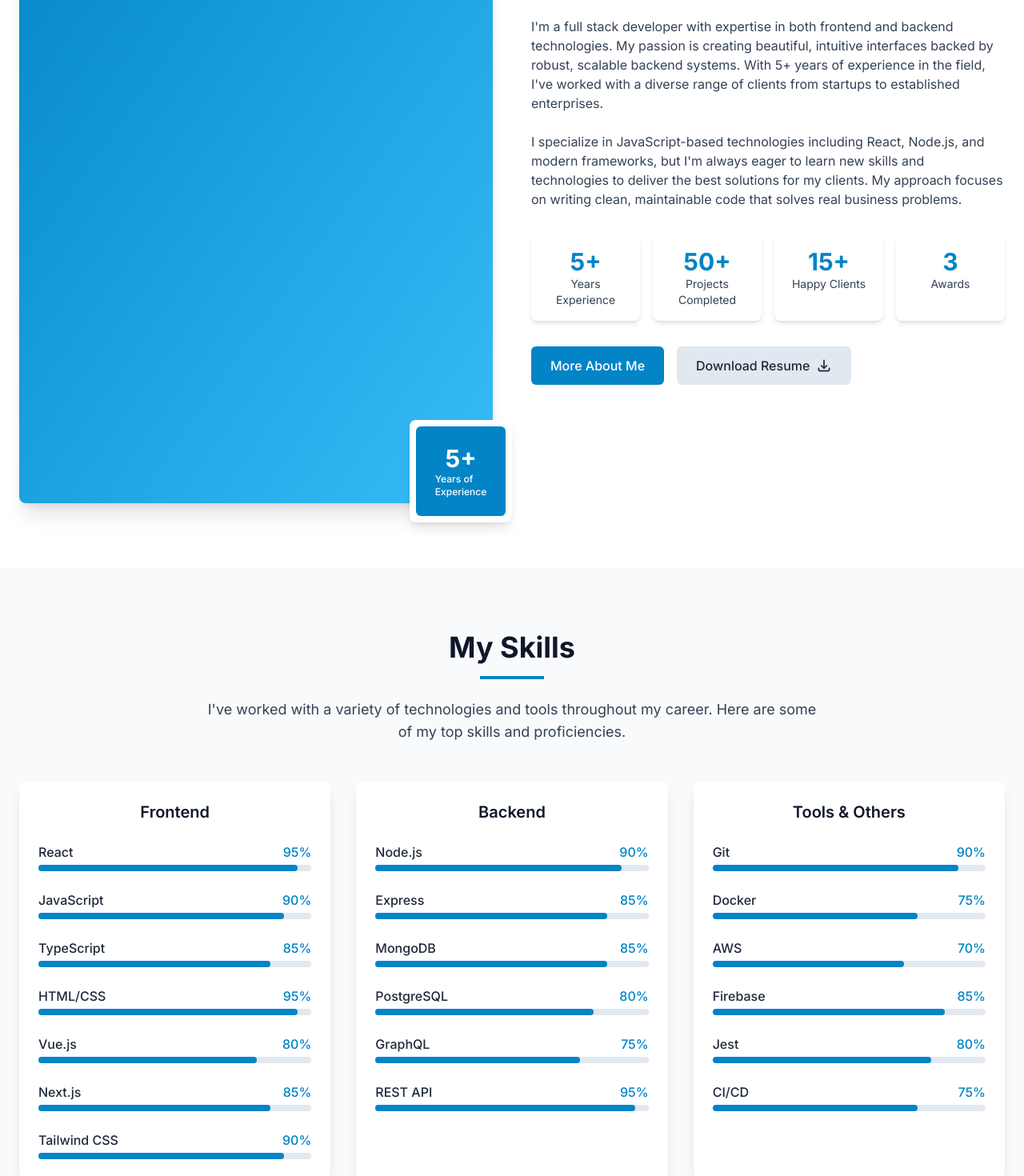
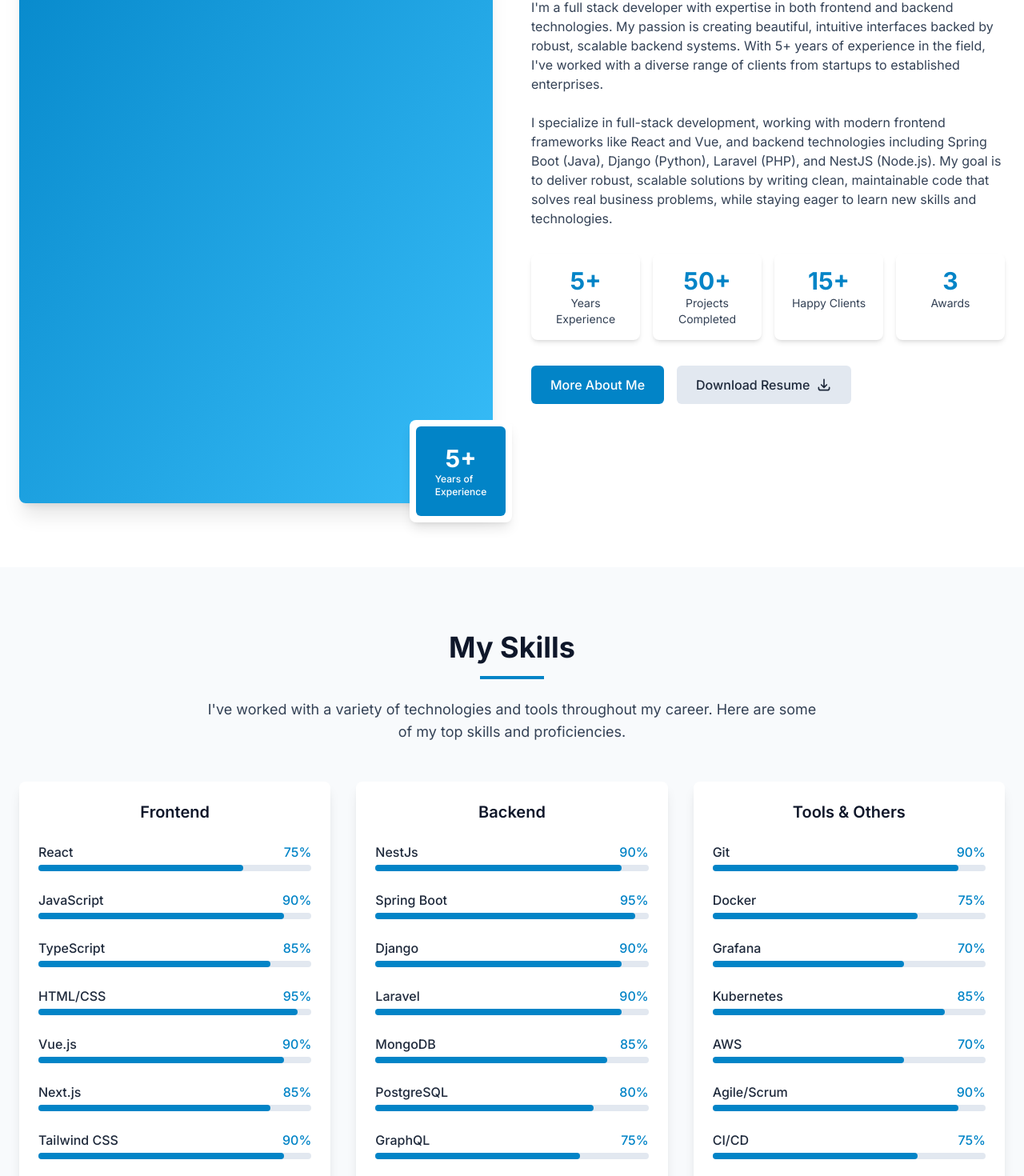
Before and after one commit to bereket-7/portfolio, a React (Vite) app: page / in a window 1280 px wide. Shown: the part 1275-2745 px from the top of the page at 80% size. Built offline with nearby package versions, Linux system fonts and the light colour scheme.

Commit message:
skill and about

```diff
--- a/src/components/sections/AboutSection.jsx
+++ b/src/components/sections/AboutSection.jsx
@@ -1,18 +1,20 @@
-import { motion } from 'framer-motion';
-import { Link } from 'react-router-dom';
+import { motion } from "framer-motion";
+import { Link } from "react-router-dom";
 
 function AboutSection() {
   const stats = [
-    { value: '5+', label: 'Years Experience' },
-    { value: '50+', label: 'Projects Completed' },
-    { value: '15+', label: 'Happy Clients' },
-    { value: '3', label: 'Awards' }
+    { value: "5+", label: "Years Experience" },
+    { value: "50+", label: "Projects Completed" },
+    { value: "15+", label: "Happy Clients" },
+    { value: "3", label: "Awards" },
   ];
 
   return (
     <div>
       <div className="text-center mb-12">
-        <h2 className="text-3xl md:text-4xl font-bold text-secondary-900 mb-4">About Me</h2>
+        <h2 className="text-3xl md:text-4xl font-bold text-secondary-900 mb-4">
+          About Me
+        </h2>
         <div className="h-1 w-20 bg-primary-600 mx-auto mb-6"></div>
         <p className="text-lg text-secondary-700 max-w-3xl mx-auto">
           Full stack developer with a passion for creating elegant, efficient,
@@ -38,7 +40,11 @@ function AboutSection() {
             <div className="absolute -bottom-6 -right-6 w-32 h-32 bg-white p-2 rounded-lg shadow-lg">
               <div className="w-full h-full bg-primary-600 rounded-md flex flex-col items-center justify-center text-white">
                 <span className="text-3xl font-bold">5+</span>
-                <span className="text-xs font-medium">Years of<br />Experience</span>
+                <span className="text-xs font-medium">
+                  Years of
+                  <br />
+                  Experience
+                </span>
               </div>
             </div>
           </div>
@@ -49,15 +55,19 @@ function AboutSection() {
             I create modern, responsive web applications and interfaces
           </h3>
           <p className="text-secondary-700 mb-6">
-            I'm a full stack developer with expertise in both frontend and backend technologies.
-            My passion is creating beautiful, intuitive interfaces backed by robust, scalable backend systems.
-            With 5+ years of experience in the field, I've worked with a diverse range of clients from startups to
-            established enterprises.
+            I'm a full stack developer with expertise in both frontend and
+            backend technologies. My passion is creating beautiful, intuitive
+            interfaces backed by robust, scalable backend systems. With 5+ years
+            of experience in the field, I've worked with a diverse range of
+            clients from startups to established enterprises.
           </p>
           <p className="text-secondary-700 mb-8">
-            I specialize in JavaScript-based technologies including React, Node.js, and modern frameworks,
-            but I'm always eager to learn new skills and technologies to deliver the best solutions for my clients.
-            My approach focuses on writing clean, maintainable code that solves real business problems.
+            I specialize in full-stack development, working with modern frontend
+            frameworks like React and Vue, and backend technologies including
+            Spring Boot (Java), Django (Python), Laravel (PHP), and NestJS
+            (Node.js). My goal is to deliver robust, scalable solutions by
+            writing clean, maintainable code that solves real business problems,
+            while staying eager to learn new skills and technologies.
           </p>
 
           <div className="grid grid-cols-2 md:grid-cols-4 gap-4 mb-8">
@@ -70,7 +80,9 @@ function AboutSection() {
                 transition={{ duration: 0.4, delay: index * 0.1 }}
                 className="text-center p-4 bg-white rounded-lg shadow-md"
               >
-                <div className="text-3xl font-bold text-primary-600">{stat.value}</div>
+                <div className="text-3xl font-bold text-primary-600">
+                  {stat.value}
+                </div>
                 <div className="text-sm text-secondary-700">{stat.label}</div>
               </motion.div>
             ))}
@@ -90,8 +102,19 @@ function AboutSection() {
               className="px-6 py-3 bg-secondary-200 text-secondary-800 font-medium rounded-md hover:bg-secondary-300 transition flex items-center"
             >
               Download Resume
-              <svg className="ml-2 w-5 h-5" fill="none" stroke="currentColor" viewBox="0 0 24 24" xmlns="http://www.w3.org/2000/svg">
-                <path strokeLinecap="round" strokeLinejoin="round" strokeWidth={2} d="M4 16v1a3 3 0 003 3h10a3 3 0 003-3v-1m-4-4l-4 4m0 0l-4-4m4 4V4" />
+              <svg
+                className="ml-2 w-5 h-5"
+                fill="none"
+                stroke="currentColor"
+                viewBox="0 0 24 24"
+                xmlns="http://www.w3.org/2000/svg"
+              >
+                <path
+                  strokeLinecap="round"
+                  strokeLinejoin="round"
+                  strokeWidth={2}
+                  d="M4 16v1a3 3 0 003 3h10a3 3 0 003-3v-1m-4-4l-4 4m0 0l-4-4m4 4V4"
+                />
               </svg>
             </a>
           </div>
--- a/src/components/sections/SkillsSection.jsx
+++ b/src/components/sections/SkillsSection.jsx
@@ -1,51 +1,56 @@
-import { motion } from 'framer-motion';
+import { motion } from "framer-motion";
 
 function SkillsSection() {
   const skills = [
     {
       category: "Frontend",
       items: [
-        { name: "React", level: 95 },
+        { name: "React", level: 75 },
         { name: "JavaScript", level: 90 },
         { name: "TypeScript", level: 85 },
         { name: "HTML/CSS", level: 95 },
-        { name: "Vue.js", level: 80 },
+        { name: "Vue.js", level: 90 },
         { name: "Next.js", level: 85 },
-        { name: "Tailwind CSS", level: 90 }
-      ]
+        { name: "Tailwind CSS", level: 90 },
+      ],
     },
     {
       category: "Backend",
       items: [
-        { name: "Node.js", level: 90 },
-        { name: "Express", level: 85 },
+        { name: "NestJs", level: 90 },
+        { name: "Spring Boot", level: 95 },
+        { name: "Django", level: 90 },
+        { name: "Laravel", level: 90 },
         { name: "MongoDB", level: 85 },
         { name: "PostgreSQL", level: 80 },
         { name: "GraphQL", level: 75 },
-        { name: "REST API", level: 95 }
-      ]
+        { name: "REST API", level: 95 },
+      ],
     },
     {
       category: "Tools & Others",
       items: [
         { name: "Git", level: 90 },
         { name: "Docker", level: 75 },
+        { name: "Grafana", level: 70 },
+        { name: "Kubernetes", level: 85 },
         { name: "AWS", level: 70 },
-        { name: "Firebase", level: 85 },
-        { name: "Jest", level: 80 },
-        { name: "CI/CD", level: 75 }
-      ]
-    }
+        { name: "Agile/Scrum", level: 90 },
+        { name: "CI/CD", level: 75 },
+      ],
+    },
   ];
 
   return (
     <div>
       <div className="text-center mb-12">
-        <h2 className="text-3xl md:text-4xl font-bold text-secondary-900 mb-4">My Skills</h2>
+        <h2 className="text-3xl md:text-4xl font-bold text-secondary-900 mb-4">
+          My Skills
+        </h2>
         <div className="h-1 w-20 bg-primary-600 mx-auto mb-6"></div>
         <p className="text-lg text-secondary-700 max-w-3xl mx-auto">
-          I've worked with a variety of technologies and tools throughout my career.
-          Here are some of my top skills and proficiencies.
+          I've worked with a variety of technologies and tools throughout my
+          career. Here are some of my top skills and proficiencies.
         </p>
       </div>
 
@@ -67,8 +72,12 @@ function SkillsSection() {
               {skillGroup.items.map((skill, index) => (
                 <div key={index}>
                   <div className="flex justify-between mb-1">
-                    <span className="text-secondary-800 font-medium">{skill.name}</span>
-                    <span className="text-primary-600 font-medium">{skill.level}%</span>
+                    <span className="text-secondary-800 font-medium">
+                      {skill.name}
+                    </span>
+                    <span className="text-primary-600 font-medium">
+                      {skill.level}%
+                    </span>
                   </div>
                   <div className="w-full bg-secondary-200 rounded-full h-2">
                     <motion.div
@@ -87,14 +96,14 @@ function SkillsSection() {
       </div>
 
       {/* Additional Tech Stack Icons */}
-      <div className="mt-16">
+      {/* <div className="mt-16">
         <h3 className="text-xl font-semibold text-secondary-900 mb-8 text-center">
           Technologies I Work With
         </h3>
 
-        <div className="flex flex-wrap justify-center gap-8">
-          {/* These would typically be real SVG icons or images for tech stack */}
-          {Array.from({ length: 10 }).map((_, index) => (
+        <div className="flex flex-wrap justify-center gap-8"> */}
+      {/* These would typically be real SVG icons or images for tech stack */}
+      {/* {Array.from({ length: 10 }).map((_, index) => (
             <motion.div
               key={index}
               initial={{ opacity: 0, scale: 0.8 }}
@@ -108,6 +117,72 @@ function SkillsSection() {
             </motion.div>
           ))}
         </div>
+      </div> */}
+
+      <div className="mt-16">
+        <h3 className="text-xl font-semibold text-secondary-900 mb-8 text-center">
+          Technologies I Work With
+        </h3>
+
+        <div className="flex flex-wrap justify-center gap-8">
+          {[
+            {
+              name: "React",
+              icon: "https://cdn.jsdelivr.net/gh/devicons/devicon/icons/react/react-original.svg",
+            },
+            {
+              name: "Vue",
+              icon: "https://cdn.jsdelivr.net/gh/devicons/devicon/icons/vuejs/vuejs-original.svg",
+            },
+            {
+              name: "Spring Boot",
+              icon: "https://cdn.jsdelivr.net/gh/devicons/devicon/icons/spring/spring-original.svg",
+            },
+            {
+              name: "Java",
+              icon: "https://cdn.jsdelivr.net/gh/devicons/devicon/icons/java/java-original.svg",
+            },
+            {
+              name: "Django",
+              icon: "https://cdn.jsdelivr.net/gh/devicons/devicon/icons/django/django-plain.svg",
+            },
+            {
+              name: "Python",
+              icon: "https://cdn.jsdelivr.net/gh/devicons/devicon/icons/python/python-original.svg",
+            },
+            {
+              name: "Node.js",
+              icon: "https://cdn.jsdelivr.net/gh/devicons/devicon/icons/nodejs/nodejs-original.svg",
+            },
+            {
+              name: "PHP",
+              icon: "https://cdn.jsdelivr.net/gh/devicons/devicon/icons/php/php-original.svg",
+            },
+            {
+              name: "JavaScript",
+              icon: "https://cdn.jsdelivr.net/gh/devicons/devicon/icons/javascript/javascript-original.svg",
+            },
+            {
+              name: "HTML",
+              icon: "https://cdn.jsdelivr.net/gh/devicons/devicon/icons/html5/html5-original.svg",
+            },
+          ].map((tech, index) => (
+            <motion.div
+              key={tech.name}
+              initial={{ opacity: 0, scale: 0.8 }}
+              whileInView={{ opacity: 1, scale: 1 }}
+              viewport={{ once: true }}
+              transition={{ duration: 0.3, delay: index * 0.05 }}
+              whileHover={{ scale: 1.1 }}
+              className="w-20 h-20 flex flex-col items-center justify-center bg-white rounded-lg shadow-md p-2"
+            >
+              <img src={tech.icon} alt={tech.name} className="w-10 h-10 mb-2" />
+              <span className="text-sm font-medium text-secondary-700 text-center">
+                {tech.name}
+              </span>
+            </motion.div>
+          ))}
+        </div>
       </div>
     </div>
   );
```
